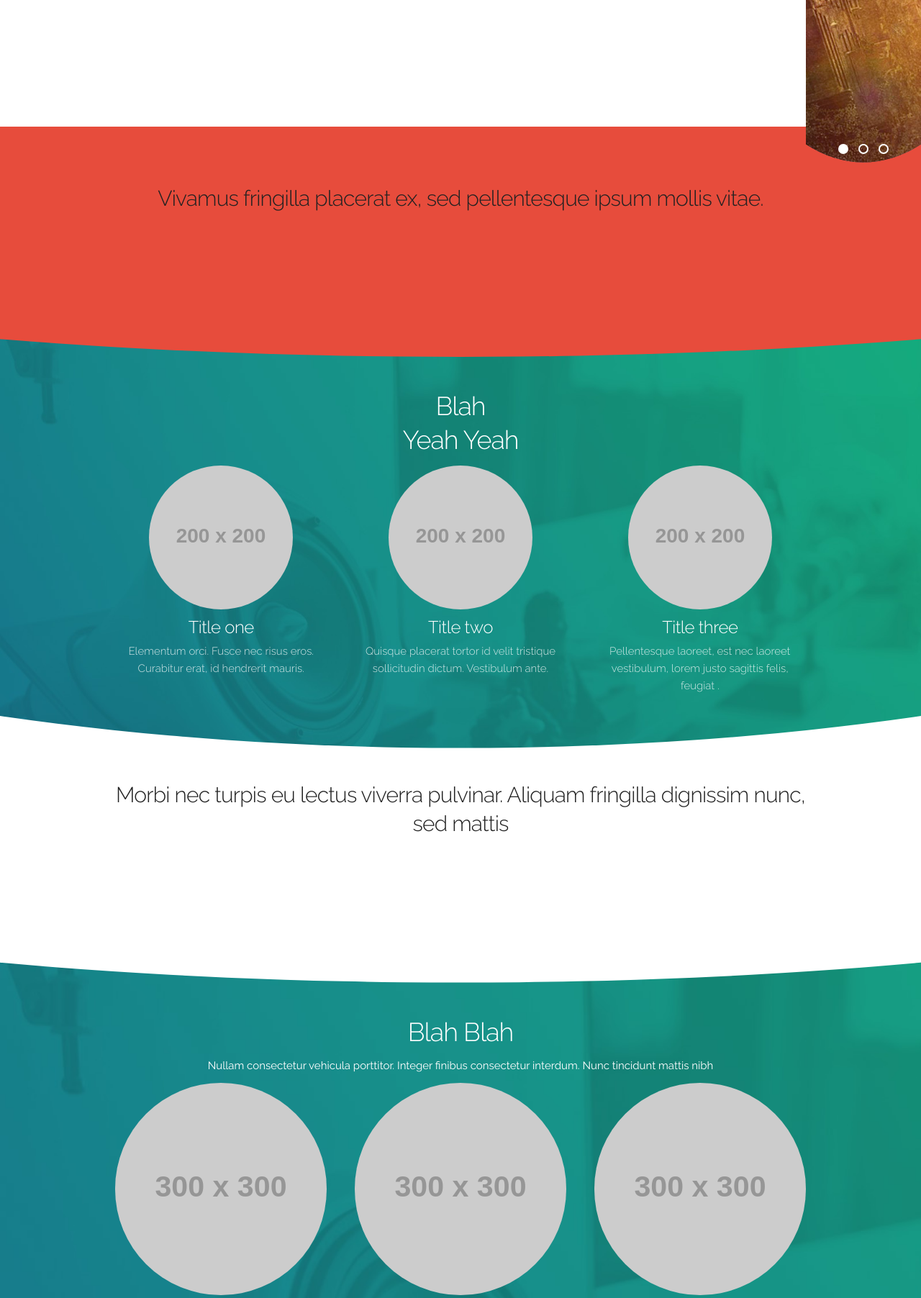
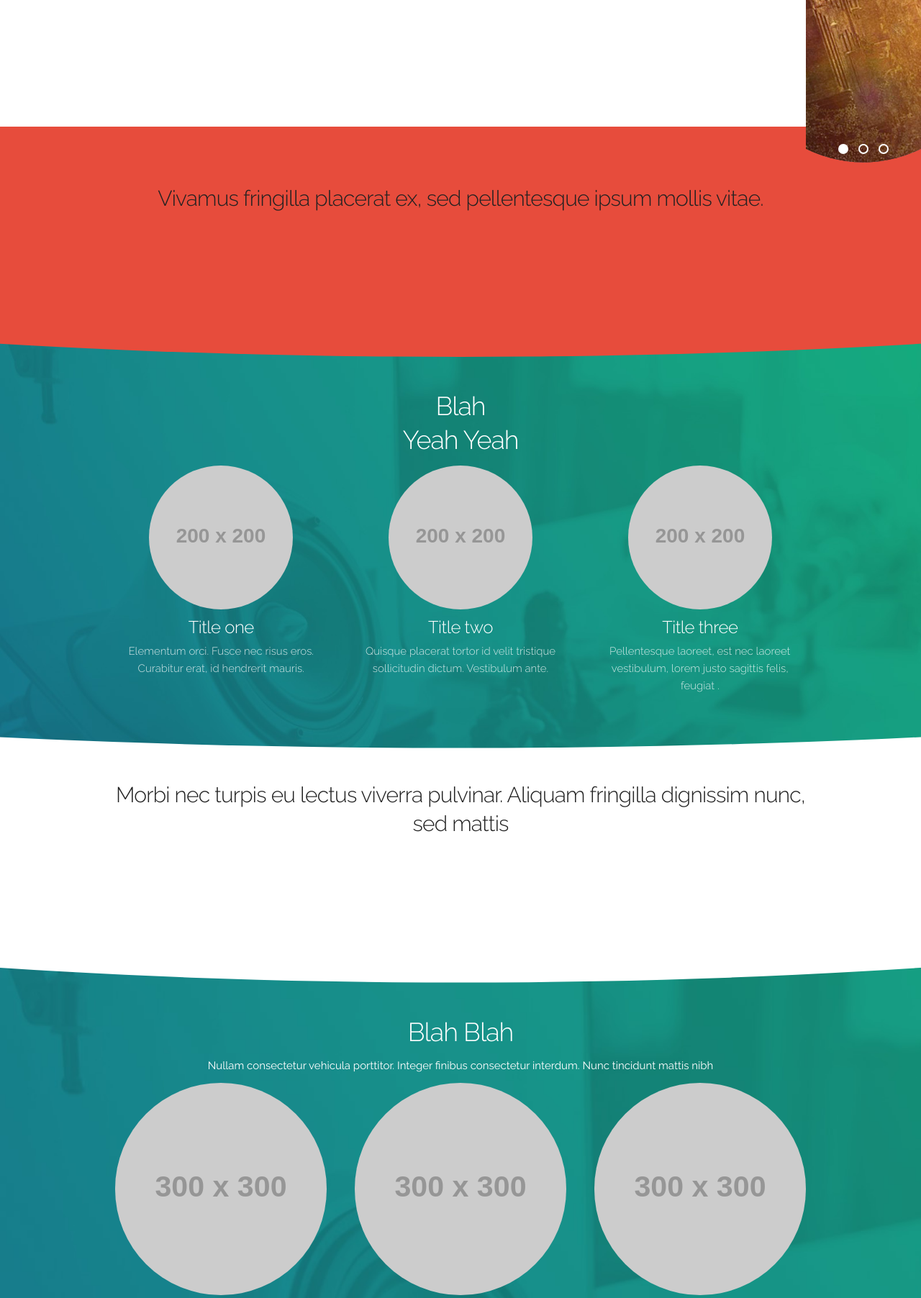
Before and after one commit to sereepap2029/any_i, a PHP site: page / in a window 1280 px wide. Shown: the part 182-1986 px from the top of the page at 72% size. Run offline with PHP 8.4, Linux system fonts and the light colour scheme; grey boxes labelled with a size stand in for pictures from a placeholder-image service; some libraries are stand-ins or nearby versions.

Commit message:
add customs clip path

```diff
--- a/css/style.css
+++ b/css/style.css
@@ -591,8 +591,8 @@ $lg: "screen and (min-width: 960px)";
 }
 
 .s3 {
-  -webkit-clip-path: url(../#clip_path);
-  clip-path: url(../#clip_path);
+  -webkit-clip-path: url(../#clip_path-s3);
+  clip-path: url(../#clip_path-s3);
   margin-top: -35px;
   z-index: 8;
   background-image: url("../images/content/values-bg.jpg");
@@ -616,8 +616,8 @@ $lg: "screen and (min-width: 960px)";
   background-image: url("../images/content/values-bg.jpg");
   background-size: cover;
   color: #fff;
-  -webkit-clip-path: url(../#clip_path);
-  clip-path: url(../#clip_path);
+  -webkit-clip-path: url(../#clip_path-s5);
+  clip-path: url(../#clip_path-s5);
   margin-top: -35px;
   z-index: 6;
 }
@@ -632,6 +632,7 @@ $lg: "screen and (min-width: 960px)";
 
 .s6 {
   background-color: #bdc3c7;
+  padding: 8rem 0 8rem;
   -webkit-clip-path: url(../#clip_path);
   clip-path: url(../#clip_path);
   margin-top: -35px;
--- a/index.php
+++ b/index.php
@@ -35,7 +35,13 @@ ob_start('ob_gzhandler');
                     <ellipse rx=".9" ry="1" cx="0.5" cy="0" />
                 </clipPath>
                 <clipPath id="clip_path" clipPathUnits="objectBoundingBox">
-                    <ellipse rx="1.3" ry="1" cx="0.5" cy="0" />
+                    <ellipse rx="1.5" ry="1" cx="0.5" cy="0" />
+                </clipPath>
+                 <clipPath id="clip_path-s3" clipPathUnits="objectBoundingBox">
+                    <ellipse rx="2.2" ry="1" cx="0.5" cy="0" />
+                </clipPath>
+                <clipPath id="clip_path-s5" clipPathUnits="objectBoundingBox">
+                    <ellipse rx="2.7" ry="1" cx="0.5" cy="0" />
                 </clipPath>
             </defs>
         </svg>
--- a/scss/_content.scss
+++ b/scss/_content.scss
@@ -167,8 +167,8 @@
 }
 
 .s3 {
-    -webkit-clip-path: url(../#clip_path);
-    clip-path: url(../#clip_path);
+    -webkit-clip-path: url(../#clip_path-s3);
+    clip-path: url(../#clip_path-s3);
     margin-top: -35px;
     z-index: 8;
     background-image: url('../images/content/values-bg.jpg');
@@ -192,8 +192,8 @@
     background-image: url('../images/content/values-bg.jpg');
     background-size: cover;
     color: #fff;
-    -webkit-clip-path: url(../#clip_path);
-    clip-path: url(../#clip_path);
+    -webkit-clip-path: url(../#clip_path-s5);
+    clip-path: url(../#clip_path-s5);
     margin-top: -35px;
     z-index: 6;
     img {
@@ -208,10 +208,12 @@
 
 .s6 {
     background-color: #bdc3c7;
+    padding: 8rem 0 8rem;
     -webkit-clip-path: url(../#clip_path);
     clip-path: url(../#clip_path);
     margin-top: -35px;
     z-index: 5;
+
     img {
         border-radius: 50%;
     }
```
